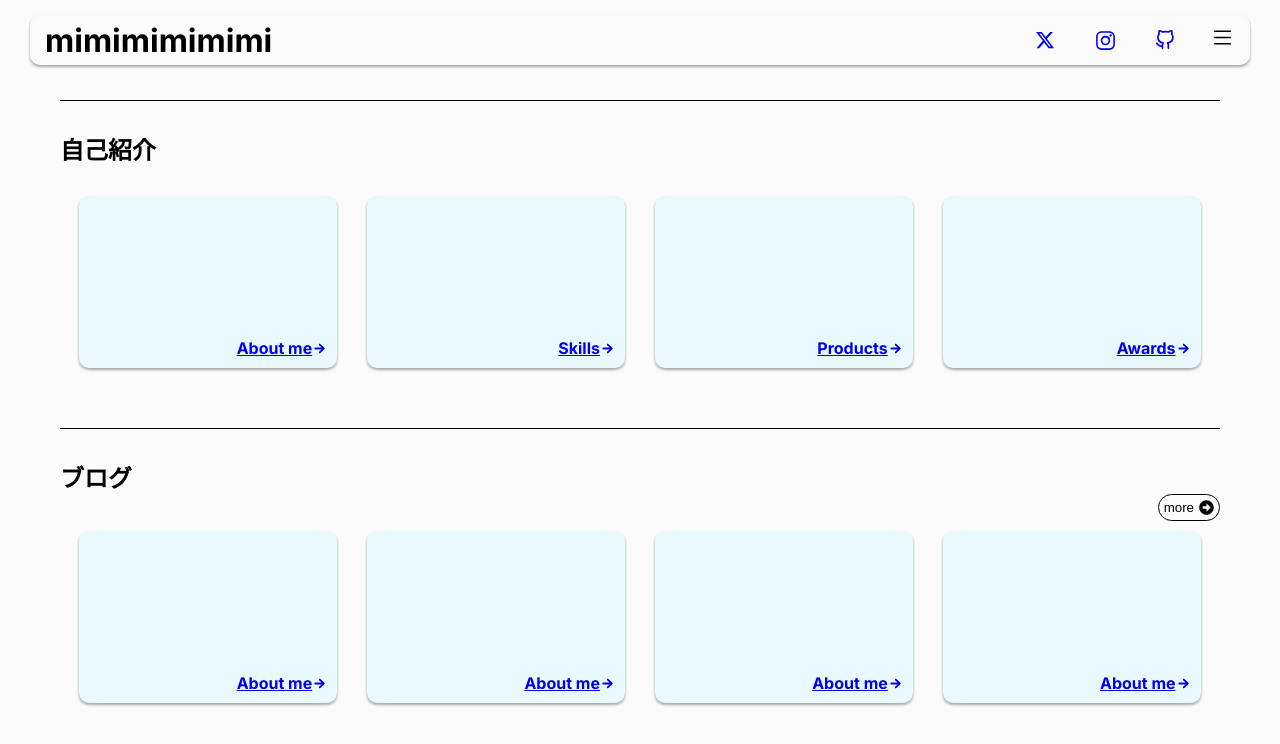
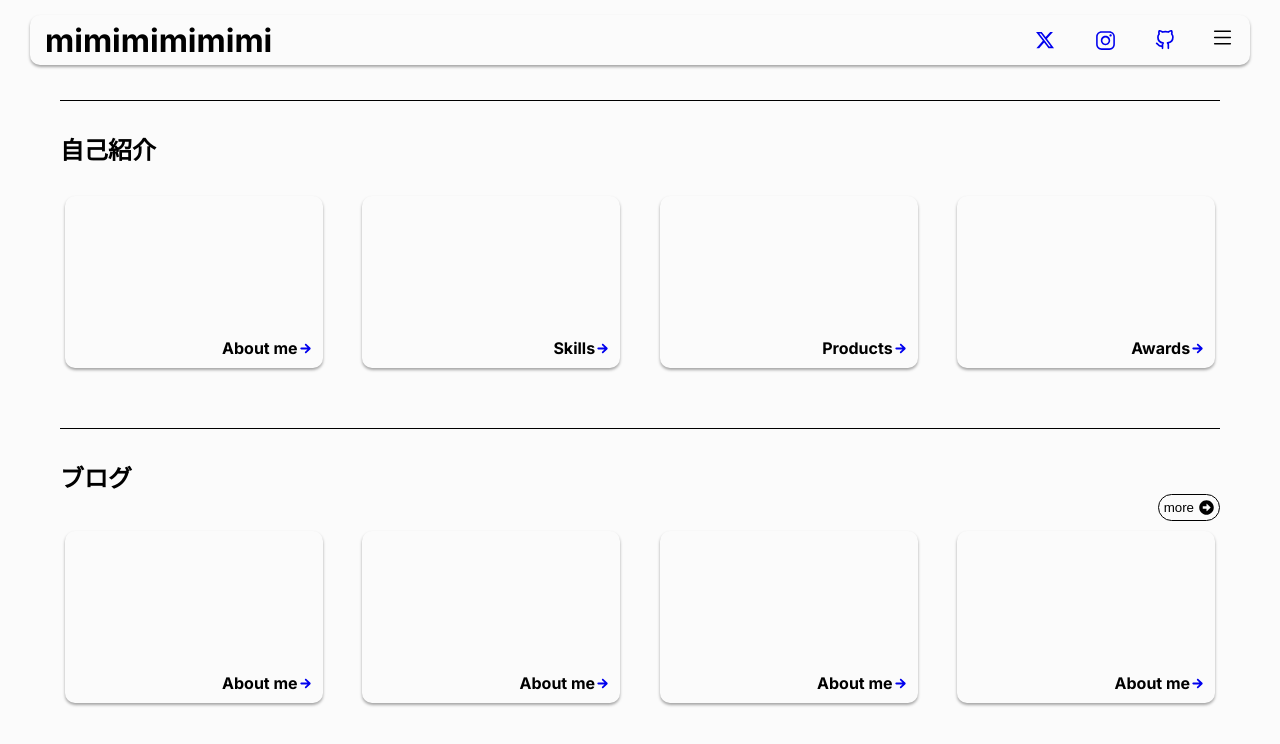
Before and after one commit to mizunoryuki/portfoliov2, a Next.js app: page / in a window 1280 px wide. Shown: the top 744 px of the page. Built offline with nearby package versions, Linux system fonts and the light colour scheme.

Commit message:
よく分からんアニメーション入れてみた

```diff
--- a/src/app/page.tsx
+++ b/src/app/page.tsx
@@ -9,8 +9,16 @@ export default function Home() {
                 <Contentslist text="自己紹介" more={false}>
                     <Card text="About me" url="aboutme" />
                     <Card text="Skills" url="skills" />
-                    <Card text="Products" url="products" />
-                    <Card text="Awards" url="awards" />
+                    <Card
+                        text="Products"
+                        url="products"
+                        color="var(--color-product-green)"
+                    />
+                    <Card
+                        text="Awards"
+                        url="awards"
+                        color="var(--color-award)"
+                    />
                 </Contentslist>
                 <Contentslist text="ブログ" more={true}>
                     <Card text="About me" url="aboutme" />
--- a/src/components/element/card/Card.module.scss
+++ b/src/components/element/card/Card.module.scss
@@ -6,27 +6,52 @@
     height: 172px;
 
     padding: 10px;
-    align-items: end;
-    justify-content: end;
     display: flex;
-    background-color: var(--background-1);
+    flex-direction: column;
+    text-decoration: none;
 
-    div {
-        p {
-            font-weight: bold;
-        }
+    position: relative;
+    overflow: hidden;
+
+    .image {
+        flex-grow: 1;
+    }
+
+    .textContainer {
         display: flex;
         flex-direction: row;
+        justify-content: end;
         align-items: center;
+        font-weight: bold;
+        margin-top: 10px;
     }
-}
+    .circle {
+        border-radius: 50%;
+        position: absolute;
+        top: 50%;
+        left: 50%;
+        transform: translate(-50%, -50%);
+        width: 50px;
+        height: 50px;
+        opacity: 0;
+        transition: opacity 0.5s, transform 0.5s ease-in-out;
+        z-index: -1;
+    }
 
-.cardBox:hover {
-    background-color: var(--background-2);
-}
+    p {
+        color: black;
+    }
 
-.cardBox:active {
-    scale: 0.98;
+    &:hover {
+        .circle {
+            opacity: 1;
+            transform: translate(-50%, -50%) scale(10);
+        }
+    }
+
+    &:active {
+        scale: 0.98;
+    }
 }
 
 @media (min-width: 600px) and (max-width: 890px) {
--- a/src/components/element/card/Card.tsx
+++ b/src/components/element/card/Card.tsx
@@ -5,14 +5,22 @@ import Link from "next/link";
 interface Props {
     text: string;
     url: string;
+    color?: string;
 }
-export const Card = ({ text, url }: Props) => {
+export const Card = ({ text, url, color = "var(--background-2)" }: Props) => {
     return (
         <Link href={`/${url}`} className={styles.cardBox}>
-            <div>
+            <div className={styles.image}></div>
+            <div className={styles.textContainer}>
                 <p>{text}</p>
                 <IoMdArrowRoundForward size={15} />
             </div>
+            <div
+                className={styles.circle}
+                style={{
+                    backgroundColor: color,
+                }}
+            ></div>
         </Link>
     );
 };
--- a/src/components/element/contentslist/Contentslist.module.scss
+++ b/src/components/element/contentslist/Contentslist.module.scss
@@ -32,7 +32,7 @@
         flex-direction: row;
         flex-wrap: wrap;
         gap: var(--gap-size-30);
-        justify-content: center;
+        justify-content: space-around;
         margin-bottom: 60px;
     }
 }
```
